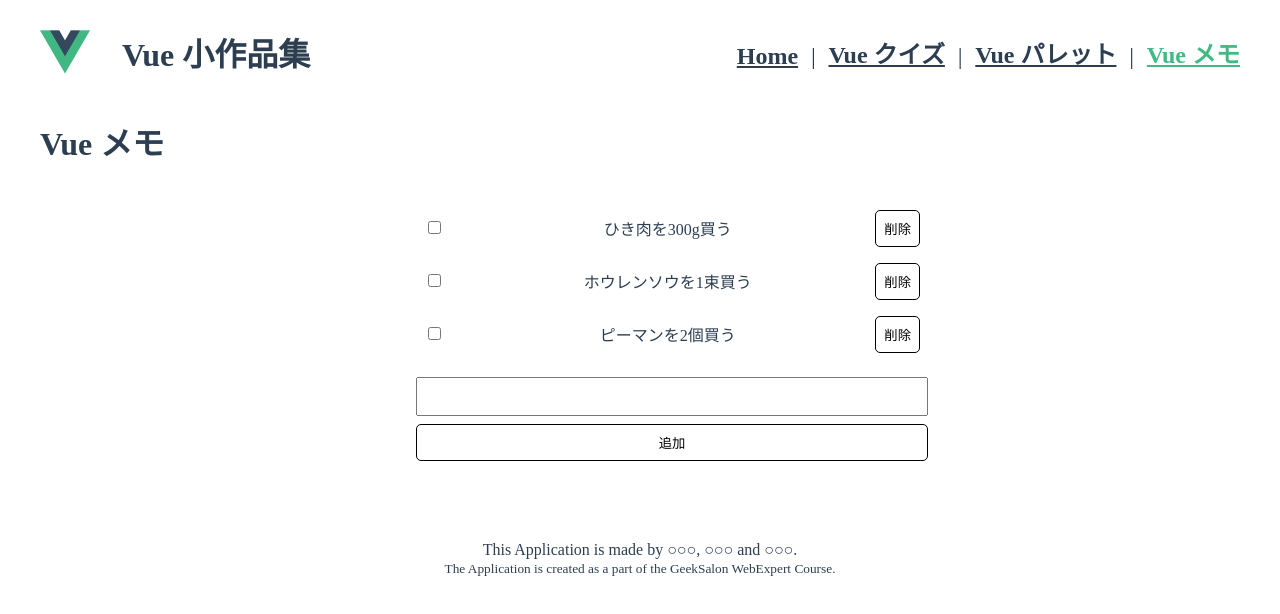
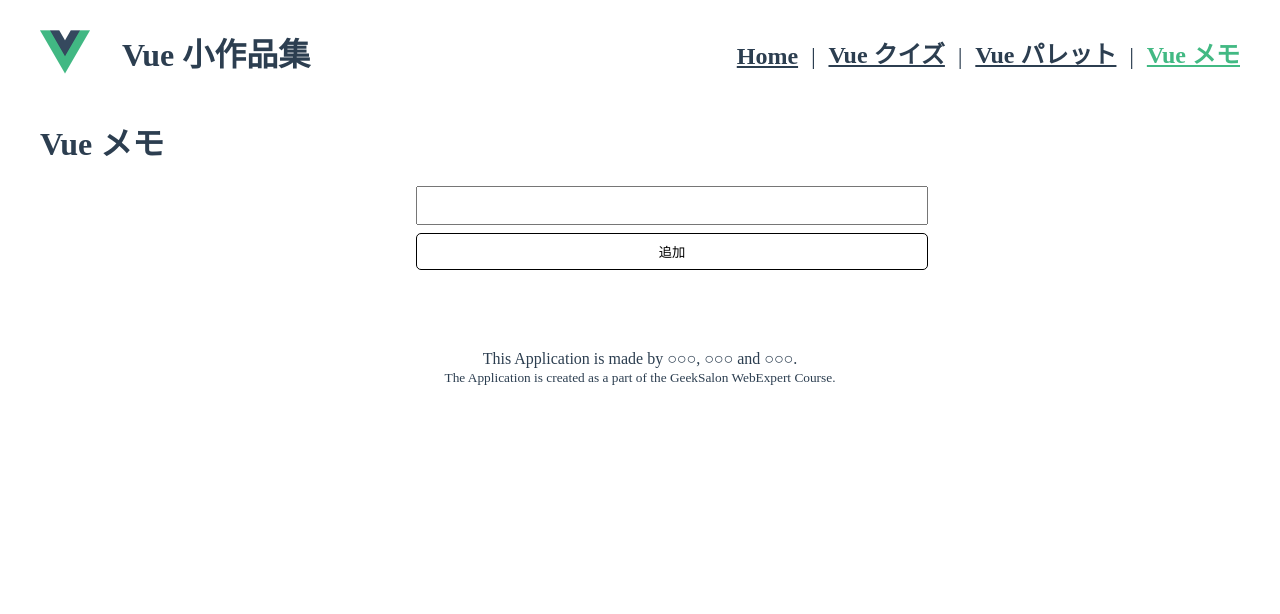
Before and after one commit to webex17-team-1/demo-team-app, a Vue app: page /memo in a window 1280 px wide. Shown: the top 614 px of the page. Built offline with nearby package versions, Linux system fonts and the light colour scheme.

Commit message:
サンプル通りのメモアプリを作りました

```diff
--- a/src/views/MemoApp.vue
+++ b/src/views/MemoApp.vue
@@ -1,38 +1,51 @@
 <template>
   <h1>Vue メモ</h1>
   <div class="memo-list">
-    <ul class="memo-list__container">
+    <ul
+      class="memo-list__container"
+      v-for="(memo, index) in memos"
+      :key="index"
+    >
       <li class="memo">
         <div class="memo__checkbox">
-          <input type="checkbox" />
+          <input type="checkbox" v-model="memo.isDone" />
         </div>
-        <div class="memo__text">ひき肉を300g買う</div>
-        <button class="memo__delete">削除</button>
-      </li>
-      <li class="memo">
-        <div class="memo__checkbox">
-          <input type="checkbox" />
+        <div v-if="memo.isDone" class="memo__text memo__text--done">
+          {{ memo.text }}
         </div>
-        <div class="memo__text">ホウレンソウを1束買う</div>
-        <button class="memo__delete">削除</button>
-      </li>
-      <li class="memo">
-        <div class="memo__checkbox">
-          <input type="checkbox" />
-        </div>
-        <div class="memo__text">ピーマンを2個買う</div>
-        <button class="memo__delete">削除</button>
+        <div v-else class="memo__text">{{ memo.text }}</div>
+        <button class="memo__delete" @click="deleteMemo(index)">削除</button>
       </li>
     </ul>
     <div class="add-memo-field">
-      <input class="add-memo-field__input" type="text" />
-      <button class="add-memo-field__button">追加</button>
+      <input class="add-memo-field__input" type="text" v-model="inputMemo" />
+      <button class="add-memo-field__button" @click="addMemo">追加</button>
     </div>
   </div>
 </template>
 
 <script>
-export default {}
+export default {
+  data() {
+    return {
+      inputMemo: "",
+      memos: [],
+    }
+  },
+  methods: {
+    addMemo() {
+      const memo = {
+        text: this.inputMemo,
+        isDone: false,
+      }
+      this.memos.push(memo)
+      this.inputMemo = ""
+    },
+    deleteMemo(index) {
+      this.memos.splice(index, 1)
+    },
+  },
+}
 </script>
 
 <style scoped>
```
